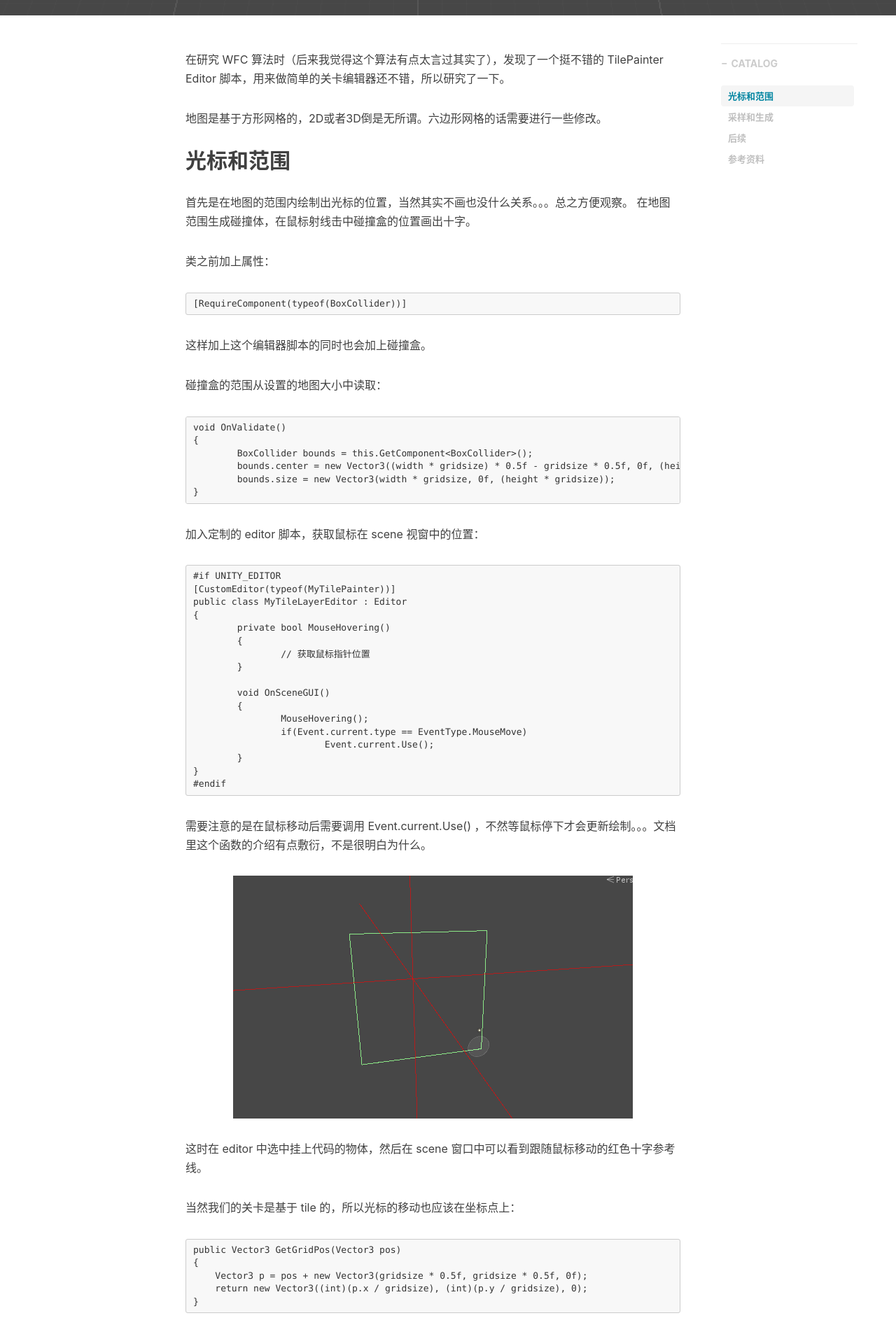
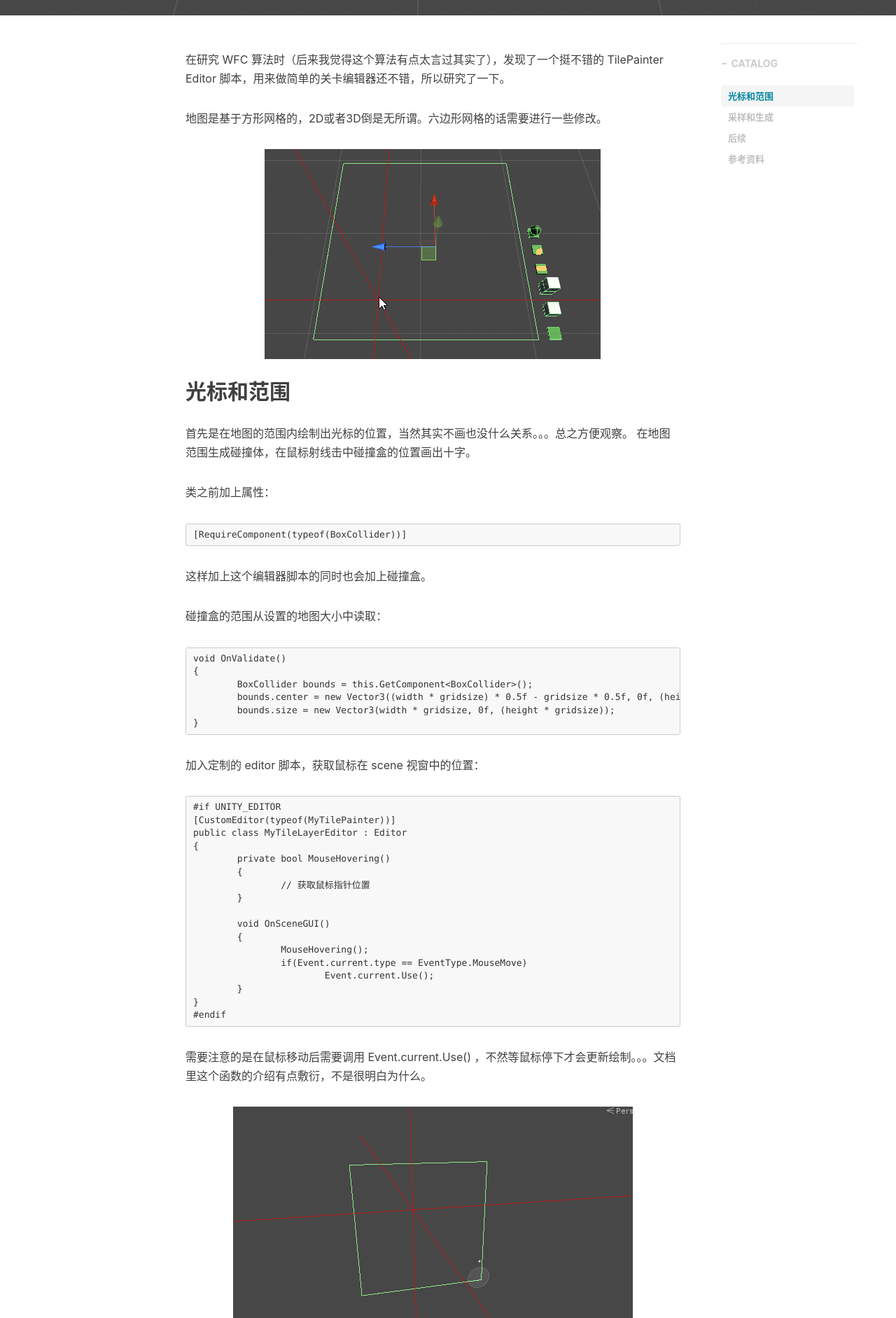
Before and after one commit to XJoshua/XJoshua.github.io, a Jekyll site: the page built from _posts/2018-10-21-SimpleTileEditor.md, in a window 1280 px wide. Shown: the part 501-2384 px from the top of the page at 70% size. Built offline with Jekyll 4.4.1, drawn with Linux system fonts in a browser that asks for light colours; nearby versions of some CDN libraries; comment, search, counter and statistics services are not loaded.

Commit message:
update post

```diff
--- a/_posts/2018-10-21-SimpleTileEditor.md
+++ b/_posts/2018-10-21-SimpleTileEditor.md
@@ -14,6 +14,8 @@ tags:
 在研究 WFC 算法时（后来我觉得这个算法有点太言过其实了），发现了一个挺不错的 TilePainter Editor 脚本，用来做简单的关卡编辑器还不错，所以研究了一下。
 
 地图是基于方形网格的，2D或者3D倒是无所谓。六边形网格的话需要进行一些修改。
+
+![preview03](https://raw.githubusercontent.com/XJoshua/XJoshua.github.io/master/img/in-post/1810/preview03.gif)
 
 ## 光标和范围
 
```
